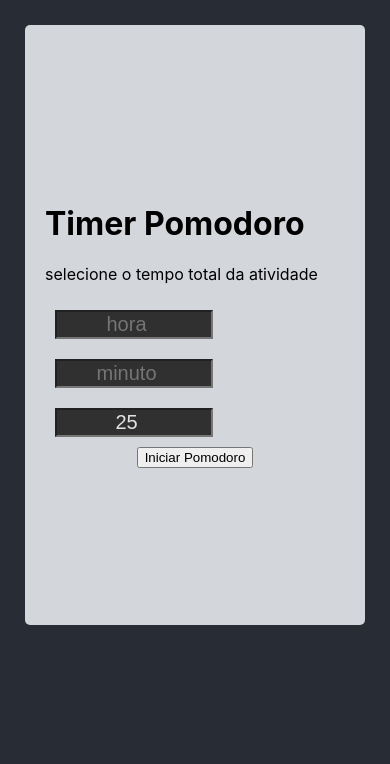
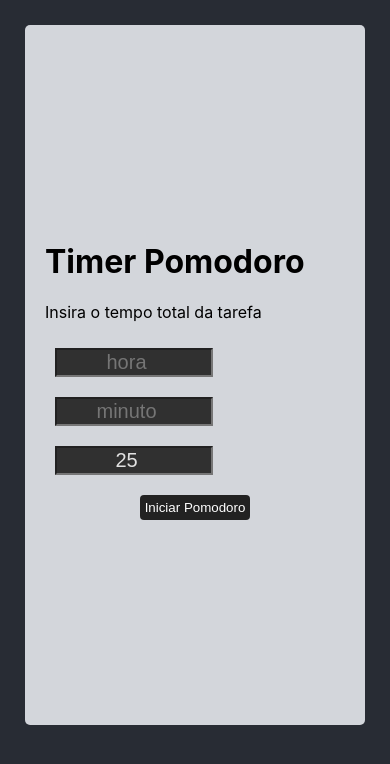
Before and after one commit to FabioMarturanoJr/desafio-pomodoro, a React (Create React App) app: page / in a window 390 px wide. Shown: the top 764 px of the page. Built offline with nearby package versions, Linux system fonts and the light colour scheme.

Commit message:
ajustes pequenos e alteraçao do som quando iniciar a atividade

```diff
--- a/src/App.css
+++ b/src/App.css
@@ -1,4 +1,4 @@
-.App {
+/* .App {
   text-align: center;
 }
 
@@ -20,11 +20,11 @@
 
 .App-link {
   color: #39aa1d;
-}
+} */
 
 main {
   margin: 25px;
-  height: 600px;
+  height: 700px;
   border-radius: 5px;
   /* min-height: 100vh; */
   background-color: #d3d6db;
@@ -58,6 +58,36 @@ input {
 .buttons {
   display: flex;
   justify-content: space-around;
+  margin: 30px;
+}
+
+button {
+  background-color: #222;
+  border-radius: 4px;
+  border-style: none;
+  box-sizing: border-box;
+  color: #fff;
+  cursor: pointer;
+  padding: 9px 20px 8px;
+  /* display: inline-block;
+  line-height: 1.5;
+  margin: 0;
+  max-width: none;
+  min-height: 44px;
+  min-width: 10px;
+  outline: none;
+  overflow: hidden;
+  position: relative;
+  text-align: center;
+  text-transform: none;
+  user-select: none;
+  -webkit-user-select: none;
+  touch-action: manipulation; */
+}
+
+button:hover,
+button:focus {
+  opacity: .75;
 }
 
 img {
@@ -69,4 +99,17 @@ img {
   img {
     height: 20vh;
   }
+  .buttons{
+    margin: 10px;
+  }
+  button{
+    padding: 5px;
+  }
 }
+
+.CompleteTask {
+  display: flex;
+  flex-direction: column;
+  align-items: center;
+  justify-content: center;
+}
--- /dev/null
+++ b/src/components/CompleteTask.jsx
@@ -0,0 +1,14 @@
+import React from "react";
+
+function CompleteTask({closeCompleteTask}) {
+  return (
+    <div className="CompleteTask">
+      <div className="title">
+        <h1>Parabéns você concluiu sua Tarefa !!!</h1>
+      </div>
+      <button className="closeCompleteTask" onClick={closeCompleteTask}>OK</button>
+    </div>
+  );
+}
+
+export default CompleteTask;
--- a/src/components/Howler.jsx
+++ b/src/components/Howler.jsx
@@ -1,12 +1,14 @@
 import React from 'react'
 import ReactHowler from 'react-howler'
 
-import ahh from '../sounds/aah-01.mp3'
+import ahh from '../sounds/aah.mp3'
+import uhh from '../sounds/uhh.mp3'
 import applause from '../sounds/Applause.mp3'
 
 const sonds = {
   ahh,
-  applause
+  applause,
+  uhh,
 };
 
 function Howler({ src }) {
--- a/src/components/MainPomodoro.jsx
+++ b/src/components/MainPomodoro.jsx
@@ -5,13 +5,16 @@ import Timer from './Timer';
 import TimePicker from './TimePicker';
 import OnOffSwitch from './OnOffSwitch';
 import ResetButton from './ResetButton';
+import CompleteTask from "./CompleteTask";
 
 
 function MainPomodoro() {
-  const { showTimer } = useContext(PomodoroContext);
+  const { showTimer, showCompleteTask, resetPomodoro} = useContext(PomodoroContext);
 
   return (
     <div className="mainPomodoro">
+      { !showCompleteTask &&
+        <div>
           <h1>Timer Pomodoro</h1>
           { showTimer && <Timer /> }
           { !showTimer && <TimePicker /> }
@@ -19,7 +22,9 @@ function MainPomodoro() {
             <OnOffSwitch />
             { showTimer && <ResetButton /> }
           </div>
-      {/* <Player url={'../sounds/aah-01.mp3'}/> */}
+        </div>
+      }
+      {showCompleteTask && <CompleteTask closeCompleteTask={ resetPomodoro }/>}
     </div>
   );
 }
--- a/src/components/OnOffSwitch.jsx
+++ b/src/components/OnOffSwitch.jsx
@@ -1,4 +1,4 @@
-import React, { useContext, useState }   from 'react';
+import React, { useContext }   from 'react';
 import PomodoroContext from "../context/PomodoroContext";
 
 
--- a/src/components/ResetButton.jsx
+++ b/src/components/ResetButton.jsx
@@ -3,23 +3,12 @@ import PomodoroContext from "../context/PomodoroContext";
 
 
 function ResetButton() {
-  const { showTimer, setShowTimer, setSecond, setMinute, setHour, setCount, setPlaySound, setPause, setActivityTime } = useContext(PomodoroContext);
-
-  const resetAction = () => {
-    setShowTimer(!showTimer);
-    setSecond(25);
-    setMinute(0);
-    setHour(0);
-    setCount(25);
-    setPause(false);
-    setPlaySound(true);
-    setActivityTime(true);
-  };
+  const { resetPomodoro } = useContext(PomodoroContext);
 
   return (
     <button
     type="button"
-    onClick={ resetAction }
+    onClick={ resetPomodoro }
     >
       Resetar Pomodoro
     </button>
--- a/src/components/TimePicker.jsx
+++ b/src/components/TimePicker.jsx
@@ -6,7 +6,7 @@ function TimePicker() {
 
   return (
     <div className="timePicker">
-      <p> selecione o tempo total da atividade </p>
+      <p>Insira o tempo total da tarefa </p>
       <input name="hour" type="number" placeholder="hora" value={hour} max="59" onChange={ ({ target: { value } }) => setHour(Number(value)) } />
       <input name="minute" type="number" placeholder="minuto" value={minute} max="59" onChange={ ({  target: { value }  }) => setMinute(Number(value)) } />
       <input name="seconds" type="number" placeholder="segundo" value={second} max="59" onChange={ ({ target: { value } }) => setSecond(Number(value)) } />
--- a/src/components/Timer.jsx
+++ b/src/components/Timer.jsx
@@ -1,8 +1,6 @@
 /* eslint-disable react-hooks/exhaustive-deps */
 import React, { useContext, useEffect } from "react";
 import PomodoroContext from "../context/PomodoroContext";
-// import { useAudioPlayer } from "react-use-audio-player"
-
 import ProgressBar from './ProgressBar';
 import Howler from "./Howler";
 import atividade from '../assets/atividade.gif'
@@ -15,7 +13,9 @@ const BellowTen = (number) => (number < TEN ? `0${number}` : number);
 
 
 function Timer() {
-  const { hour, minute, second, activityTime, setSecond, setMinute, setHour, setShowTimer, setActivityTime, count, setCount, setInitialTime, setInProgressTime, initialTime, inProgressTime, playSound, setPlaySound, setPause } = useContext(PomodoroContext);
+  const { setShowCompleteTask, hour, minute, second, activityTime, setSecond, setMinute, setHour,
+    setActivityTime, count, setCount, setInitialTime, setInProgressTime, initialTime, inProgressTime,
+    playSound, setPlaySound } = useContext(PomodoroContext);
 
   const checkedMinute = lessThanZero(minute);
   const checkedHour = lessThanZero(hour);
@@ -41,25 +41,17 @@ function Timer() {
     const MIN_HOUR = 0;
     const S9 = 59;
 
-    if (count === 1) {
+    if (count === 1 && (inProgressTime !==1)) {
       setCount(activityTime ? 5 : 25 );
       setActivityTime(!activityTime);
       setPlaySound(true);
     }
 
-    if (count === 2 || count === 23) setPlaySound(false);
+    if (count === 2 || count === 24) setPlaySound(false);
 
     switch (true) {
       case checkedHour === MIN_HOUR && checkedMinute === MIN_MINUTE && second === MIN_SECOND:
-          alert('Tempo Esgotado');
-          setSecond(25);
-          setMinute(0);
-          setHour(0);
-          setCount(25);
-          setActivityTime(true);
-          setShowTimer(false);
-          setPlaySound(true);
-          setPause(false);
+        setShowCompleteTask(true);
         break;
       case checkedMinute === MIN_MINUTE && second === MIN_SECOND:
         setSecond(S9);
@@ -78,7 +70,8 @@ function Timer() {
 
   return (
     <div>
-      {playSound && <Howler src={ activityTime ? 'ahh' : 'applause' } />}
+      <div>
+      { playSound && <Howler src={ activityTime ? 'uhh' : 'applause' } />}
       <img src={ activityTime ? atividade : intervalo } alt="" style={ { border: `solid 20px ${ activityTime ?'#d12c2c' : '#39aa1d'}` } }/>
       <h2>{`${activityTime ? 'atividade' : 'intervalo'}: ${count}`}</h2>
       <h2 className="timer">
@@ -86,6 +79,7 @@ function Timer() {
       </h2>
       <ProgressBar done={100 * inProgressTime / initialTime} color='#d12c2c'/>
     </div>
+    </div>
   );
 }
 
--- a/src/context/PomodoroProvider.js
+++ b/src/context/PomodoroProvider.js
@@ -13,7 +13,19 @@ function PomodoroProvider({ children }) {
   const [inProgressTime, setInProgressTime] = useState(0);
   const [playSound, setPlaySound] = useState(true);
   const [pause, setPause] = useState(false);
+  const [showCompleteTask, setShowCompleteTask] = useState(false);
 
+  const resetPomodoro = () => {
+    setSecond(25);
+    setMinute();
+    setHour();
+    setCount(25);
+    setActivityTime(true);
+    setShowTimer(false);
+    setPlaySound(true);
+    setPause(false);
+    setShowCompleteTask(false);
+  };
 
   return(
     <PomodoroContext.Provider
@@ -38,6 +50,9 @@ function PomodoroProvider({ children }) {
         setPlaySound,
         pause,
         setPause,
+        showCompleteTask,
+        setShowCompleteTask,
+        resetPomodoro,
       } }
     >
       { children }
```
Also changed, not shown: 2 other files (tests, documents, lock files or other folders). Lines whose indentation alone changed are shown as unchanged.
